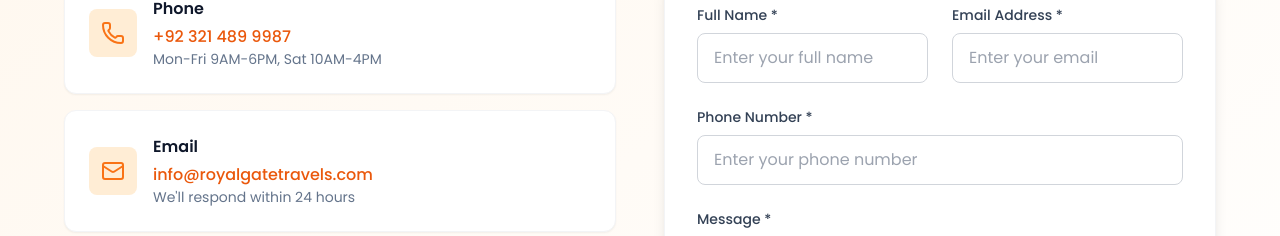
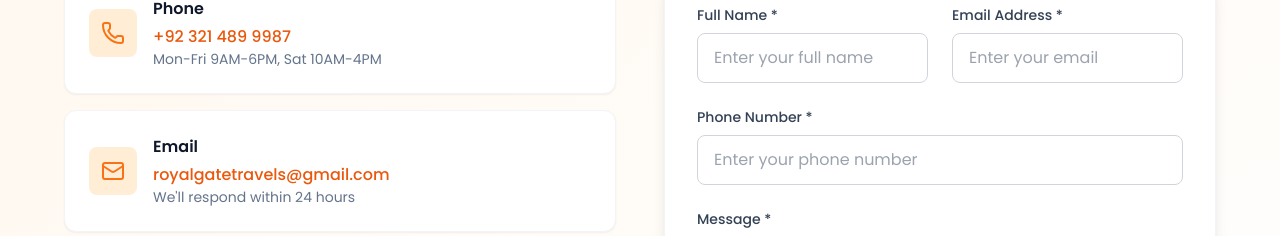
Before and after one commit to AbdullahRiazMirza/royal-gate-travels, a React (Vite) app: page / in a window 1280 px wide. Shown: the part 7382-7618 px from the top of the page. Built offline with nearby package versions, Linux system fonts and the light colour scheme; no server answers.

Commit message:
Added domain details

```diff
--- a/index.html
+++ b/index.html
@@ -11,17 +11,17 @@
 
     <!-- Open Graph / Facebook -->
     <meta property="og:type" content="website" />
-    <meta property="og:url" content="https://royalgatetravels.com/" />
+    <meta property="og:url" content="https://royalgatetravels.com.pk/" />
     <meta property="og:title" content="Royal Gate Travels - Your Gateway to Extraordinary Journeys" />
     <meta property="og:description" content="Experience the world with our premium travel services. From romantic honeymoons to sacred pilgrimages, we craft unforgettable memories for every journey." />
-    <meta property="og:image" content="https://royalgatetravels.com/og-image.jpg" />
+    <meta property="og:image" content="https://royalgatetravels.com.pk/og-image.jpg" />
 
     <!-- Twitter -->
     <meta property="twitter:card" content="summary_large_image" />
-    <meta property="twitter:url" content="https://royalgatetravels.com/" />
+    <meta property="twitter:url" content="https://royalgatetravels.com.pk/" />
     <meta property="twitter:title" content="Royal Gate Travels - Your Gateway to Extraordinary Journeys" />
     <meta property="twitter:description" content="Experience the world with our premium travel services. From romantic honeymoons to sacred pilgrimages, we craft unforgettable memories for every journey." />
-    <meta property="twitter:image" content="https://royalgatetravels.com/og-image.jpg" />
+    <meta property="twitter:image" content="https://royalgatetravels.com.pk/og-image.jpg" />
   </head>
   <body>
     <div id="root"></div>
--- a/src/components/ContactForm.tsx
+++ b/src/components/ContactForm.tsx
@@ -54,7 +54,7 @@ const ContactForm: React.FC<ContactFormProps> = ({ emailEndpoint }) => {
         const body = encodeURIComponent(
           `Name: ${data.name}\nEmail: ${data.email}\nPhone: ${data.phone}\nMessage: ${data.message}`
         );
-        window.open(`mailto:info@royalgatetravels.com?subject=${subject}&body=${body}`);
+        window.open(`mailto:royalgatetravels@gmail.com?subject=${subject}&body=${body}`);
       }
 
       setSubmitStatus('success');
@@ -103,7 +103,7 @@ const ContactForm: React.FC<ContactFormProps> = ({ emailEndpoint }) => {
 
               {/* Email Tile */}
               <a
-                href="mailto:info@royalgatetravels.com"
+                href="mailto:royalgatetravels@gmail.com"
                 className="group bg-white rounded-xl p-6 shadow-sm hover:shadow-md transition-all duration-200 border border-gray-100 hover:border-primary-200 block"
               >
                 <div className="flex items-center space-x-4">
@@ -112,7 +112,7 @@ const ContactForm: React.FC<ContactFormProps> = ({ emailEndpoint }) => {
                   </div>
                   <div>
                     <h4 className="font-semibold text-secondary-900 mb-1 group-hover:text-primary-600 transition-colors duration-200">Email</h4>
-                    <p className="text-primary-600 font-medium">info@royalgatetravels.com</p>
+                    <p className="text-primary-600 font-medium">royalgatetravels@gmail.com</p>
                     <p className="text-sm text-secondary-500">We'll respond within 24 hours</p>
                   </div>
                 </div>
--- a/vite.config.ts
+++ b/vite.config.ts
@@ -4,7 +4,7 @@ import react from '@vitejs/plugin-react'
 // https://vite.dev/config/
 export default defineConfig({
   plugins: [react()],
-  base: process.env.NODE_ENV === 'production' ? '/royal-gate-travels/' : '/',
+  base: '/',
   build: {
     outDir: 'dist',
     assetsDir: 'assets',
```
Also changed, not shown: 1 other file (tests, documents, lock files or other folders).
